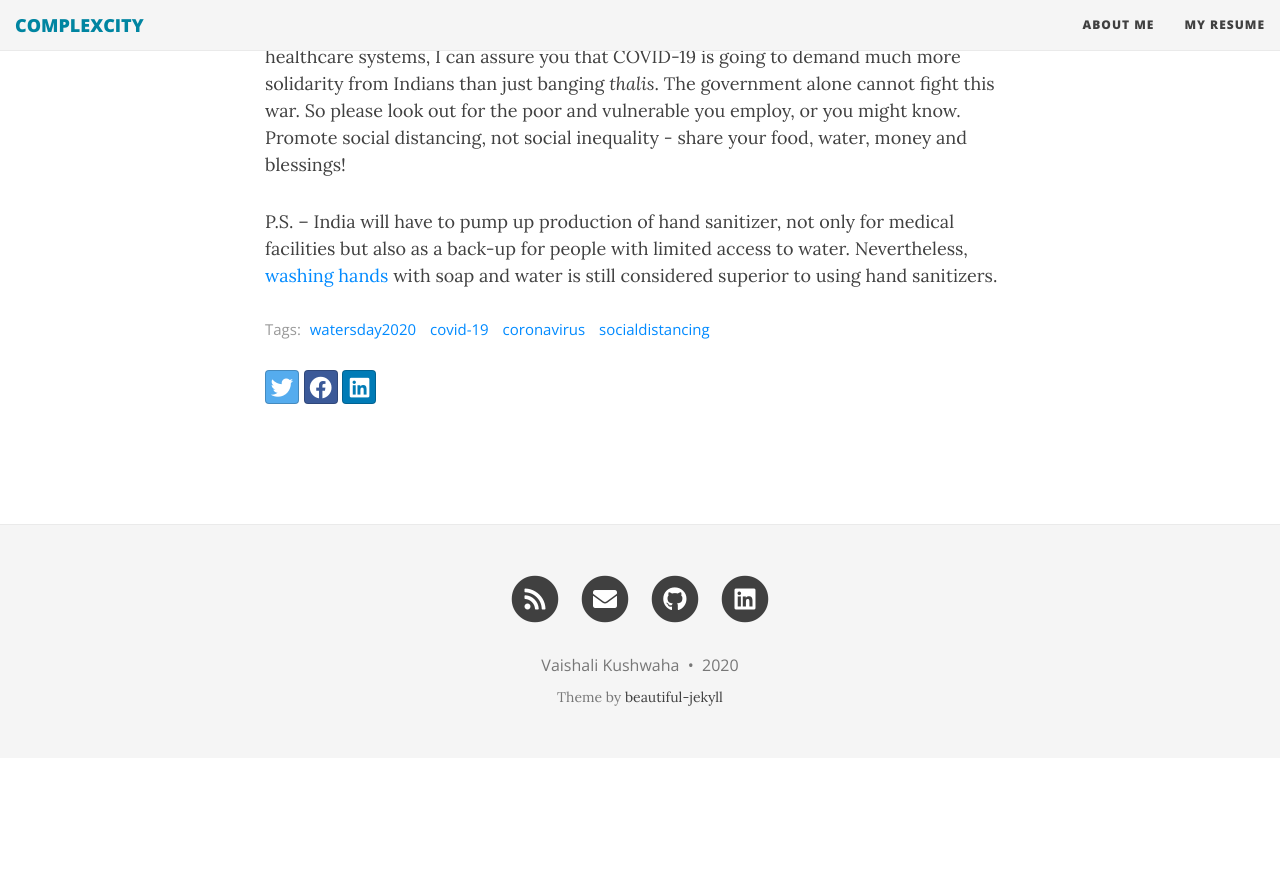
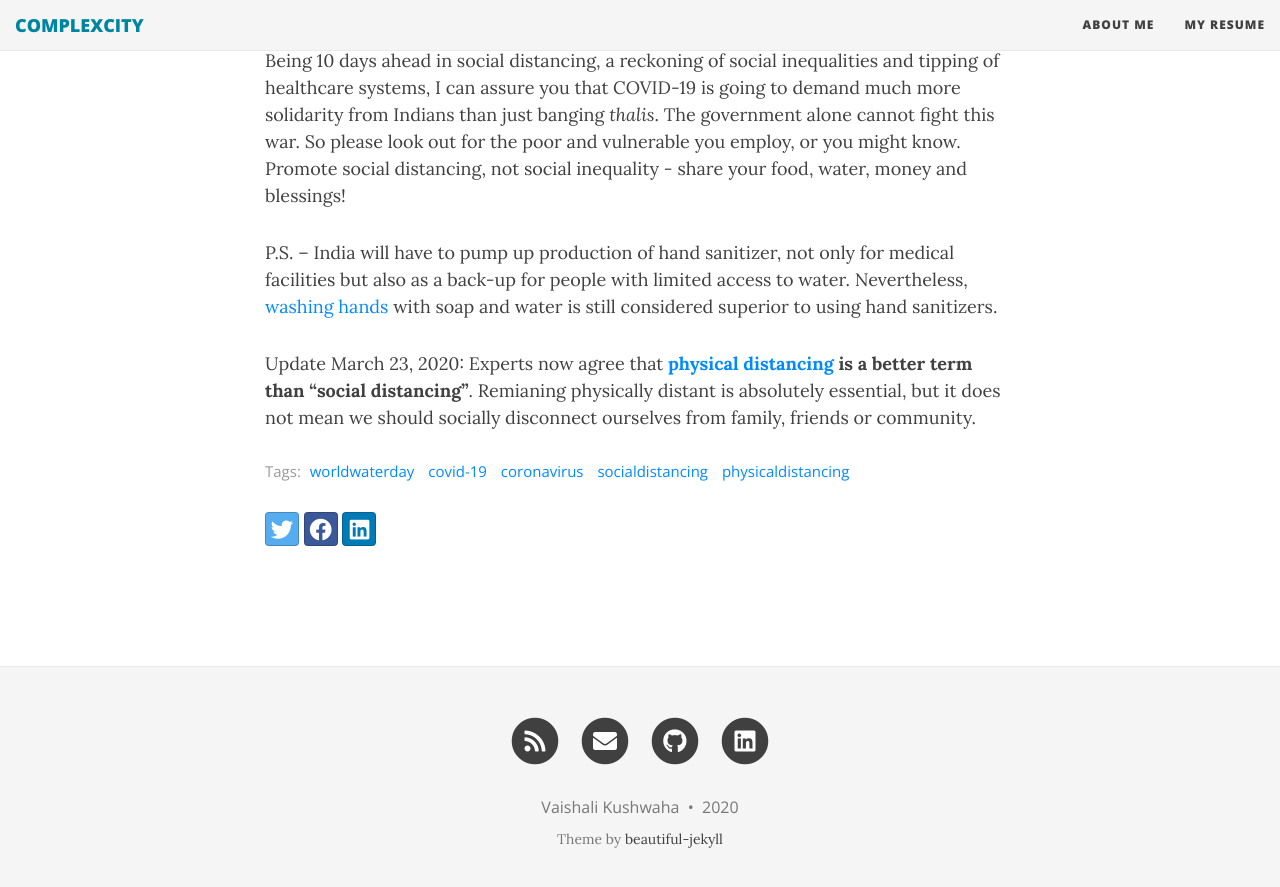
Before and after one commit to vaikush/vaikush.github.io, a Jekyll site: the page built from _posts/2020-03-22-world-water-day.md, in a window 1280 px wide and 900 px high, scrolled down 3430 px. Shown: the top 887 px of the window. Built offline with Jekyll 4.4.1, drawn with Linux system fonts in a browser that asks for light colours; nearby versions of some CDN libraries; before the commit the page ends 4188 px from its top, so only the background shows below that.

Commit message:
Update 2020-03-22-world-water-day.md

```diff
--- a/_posts/2020-03-22-world-water-day.md
+++ b/_posts/2020-03-22-world-water-day.md
@@ -3,10 +3,13 @@ date: 2020-03-22
 title: Water and COVID-19 Nexus
 layout: post
 subtitle: Safeguarding Urban Poor in India
-tags: [watersday2020, covid-19, coronavirus, socialdistancing]
+Author: Vaishali Kushwaha
+tags: [worldwaterday, covid-19, coronavirus, socialdistancing, physicaldistancing]
 ---
 
 Today, on the World Water Day 2020, I cannot stop thinking about how millions of Indians living in poverty and informal settlements in cities will protect themselves from COVID-19.
+
+---
 
 Today is Day 10 of [social distancing](https://en.wikipedia.org/wiki/Social_distancing) for me. I am currently living in a quaint town of Brookline in Massachusetts, USA. My residence is adjoining Boston, and my office is in Boston - a hub of COVID-19 outbreak - hence the threat is real. However, I have comfortably transitioned to a life of work/study/stay-at-home. I have been successfully following the [WHO guidelines](https://www.who.int/emergencies/diseases/novel-coronavirus-2019/advice-for-public) of washing my hands frequently and maintaining social distance. This is because I have access to 24/7 clean water, nutritious food, clean house, and regular income.
 
@@ -33,3 +36,6 @@ COVID-19 and social distancing are bound to change the way societies and countri
 Being 10 days ahead in social distancing, a reckoning of social inequalities and tipping of healthcare systems, I can assure you that COVID-19 is going to demand much more solidarity from Indians than just banging *thalis*. The government alone cannot fight this war. So please look out for the poor and vulnerable you employ, or you might know. Promote social distancing, not social inequality - share your food, water, money and blessings!
 
 P.S. – India will have to pump up production of hand sanitizer, not only for medical facilities but also as a back-up for people with limited access to water. Nevertheless, [washing hands](https://www.who.int/gpsc/5may/Hand_Hygiene_Why_How_and_When_Brochure.pdf) with soap and water is still considered superior to using hand sanitizers.
+
+Update March 23, 2020:
+Experts now agree that **[physical distancing](https://www.ctvnews.ca/health/coronavirus/why-health-officials-say-physical-distancing-is-a-better-term-than-social-distancing-1.4863344) is a better term than "social distancing"**. Remianing physically distant is absolutely essential, but it does not mean we should socially disconnect ourselves from family, friends or community.
```
